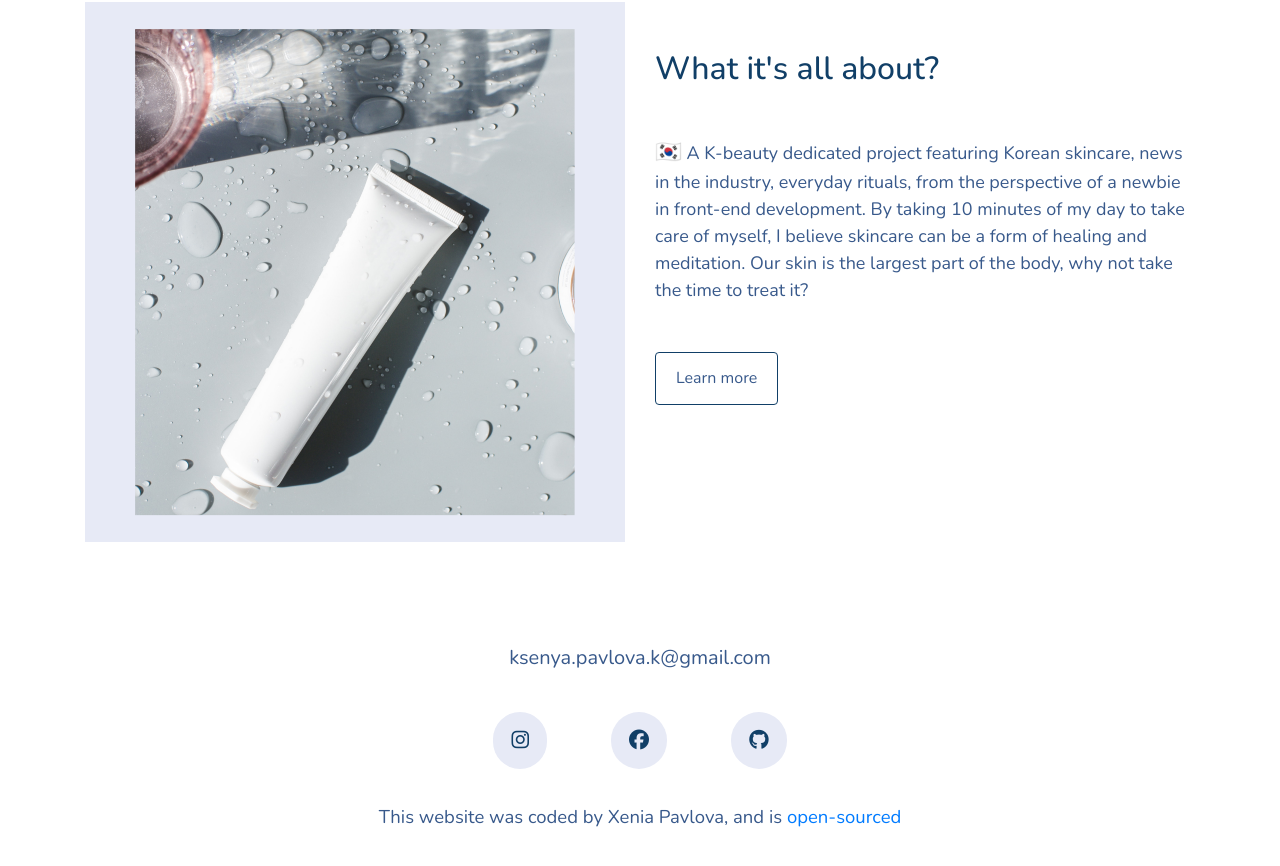
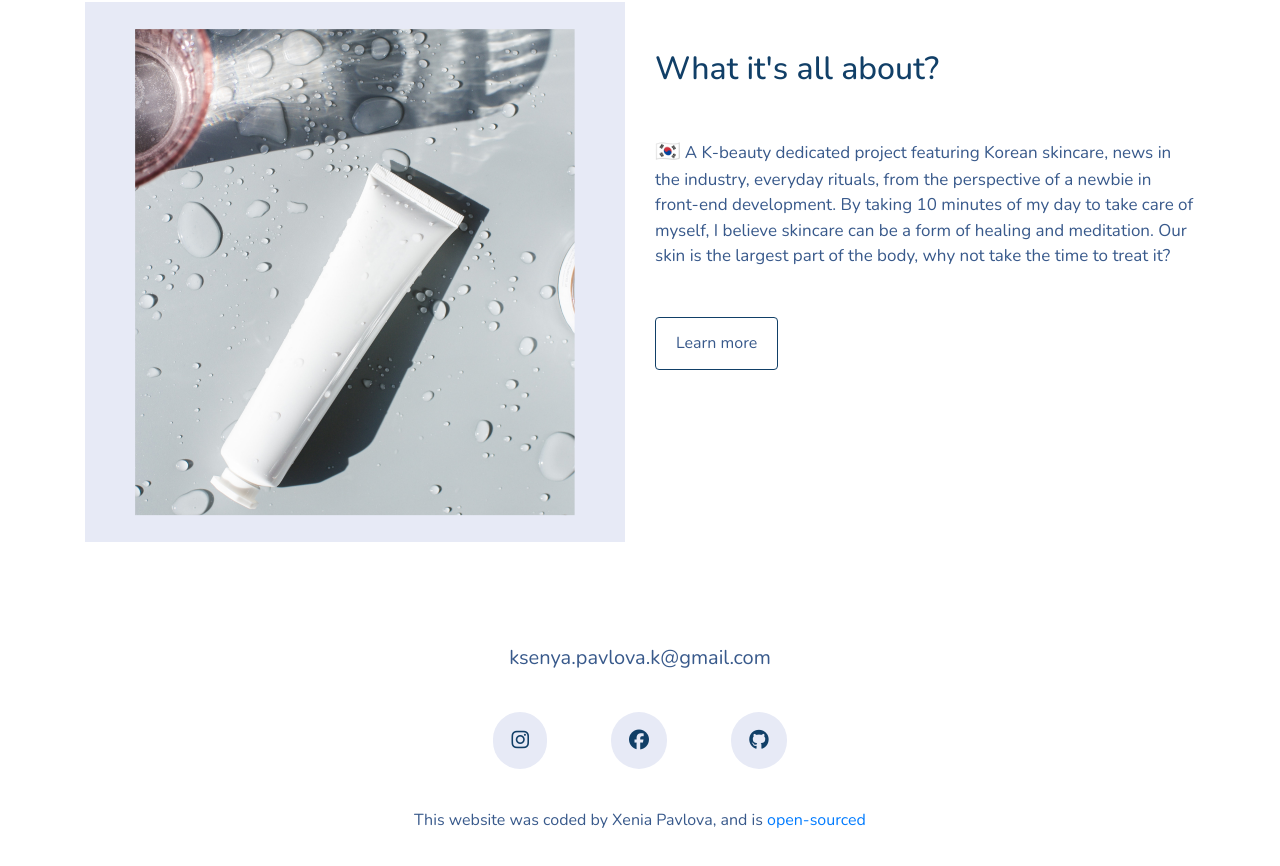
Before and after one commit to XENIAAPavlova/Thematic-website, a plain HTML site: page index.html in a window 1280 px wide. Shown: the part 604-1470 px from the top of the page. Drawn offline with nearby package versions, Linux system fonts and the light colour scheme.

Commit message:
Updated CSS

```diff
--- a/css/style.css
+++ b/css/style.css
@@ -83,7 +83,7 @@ p {
 .about-text {
   font-family: var(--default-font-family);
   font-weight: 200;
-  font-size: 18px;
+  font-size: 17px;
   line-height: 2;
   color: var(--branding-color);
   line-height: 1.5;
@@ -118,13 +118,22 @@ p {
   padding: 1px 5px;
 } */
 
-.open-source p {
+.open-source {
   text-decoration: none;
   line-height: 1.5;
   font-family: var(--default-font-family);
   font-weight: 200;
-  font-size: 18.5px;
+  font-size: 16px;
   color: #38598b;
+}
+
+.open-source p {
+  font-family: var(--default-font-family);
+  font-weight: 200;
+  font-size: 16px;
+  line-height: 2;
+  color: var(--branding-color);
+  line-height: 2;
 }
 
 @media (max-width: 960px) {
```
